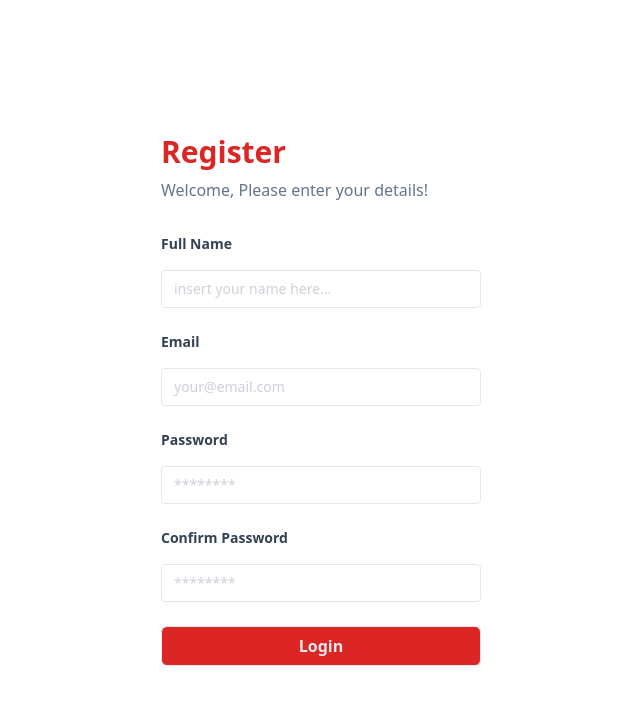
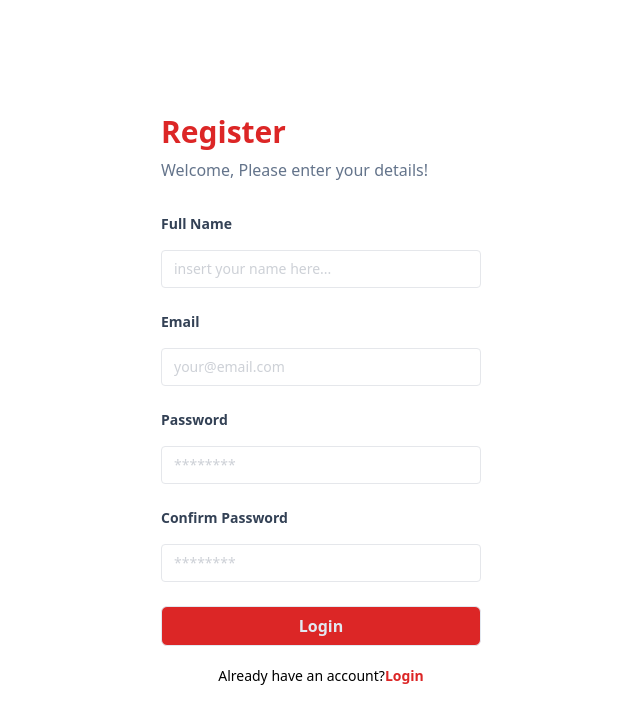
Before and after one commit to monyet-terkutuk/Belajar-React, a React (Vite) app: page /register in a window 1280 px wide. Shown: the top 724 px of the page, without its empty margins (319-959 px from the left). Built offline with nearby package versions, Linux system fonts and the light colour scheme.

Commit message:
memperbaiki sedikit tentang kondisi if

```diff
--- a/src/components/Layout/AuthLayouts.jsx
+++ b/src/components/Layout/AuthLayouts.jsx
@@ -12,14 +12,14 @@ const AuthLayouts = (props) => {
                 <h1 className="text-red-600 text-3xl font-bold mb-2">{title}</h1>
                 <p className="font-medium text-slate-500 mb-8">Welcome, Please enter your details!</p>
                 {children}
-                <navigation />
+                <Navigation type={type} />
             </div>
         </div>
     )
 }
 
 
-const navigation = ({type}) => {
+const Navigation = ({type}) => {
     if (type === "login") {
         return (
             <p className="text-sm mt-5 text-center">
```
